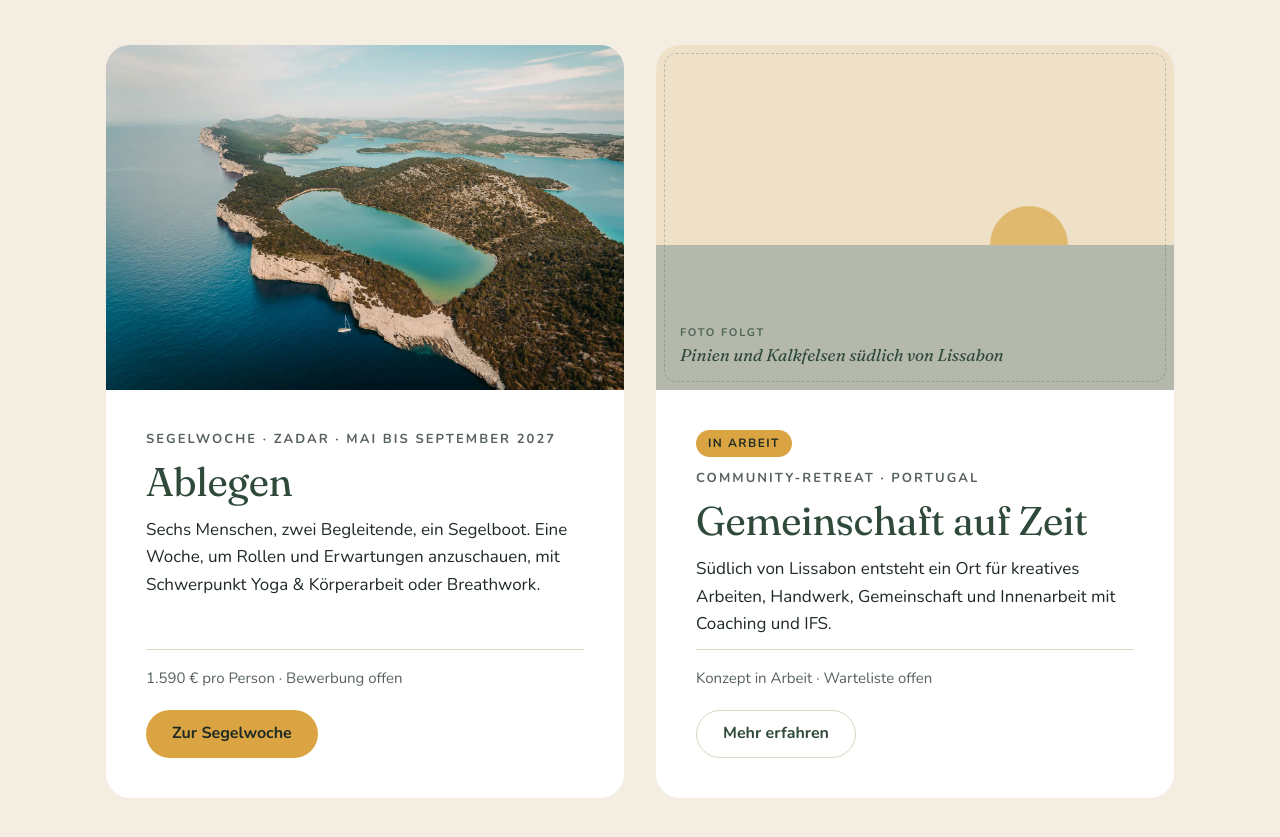
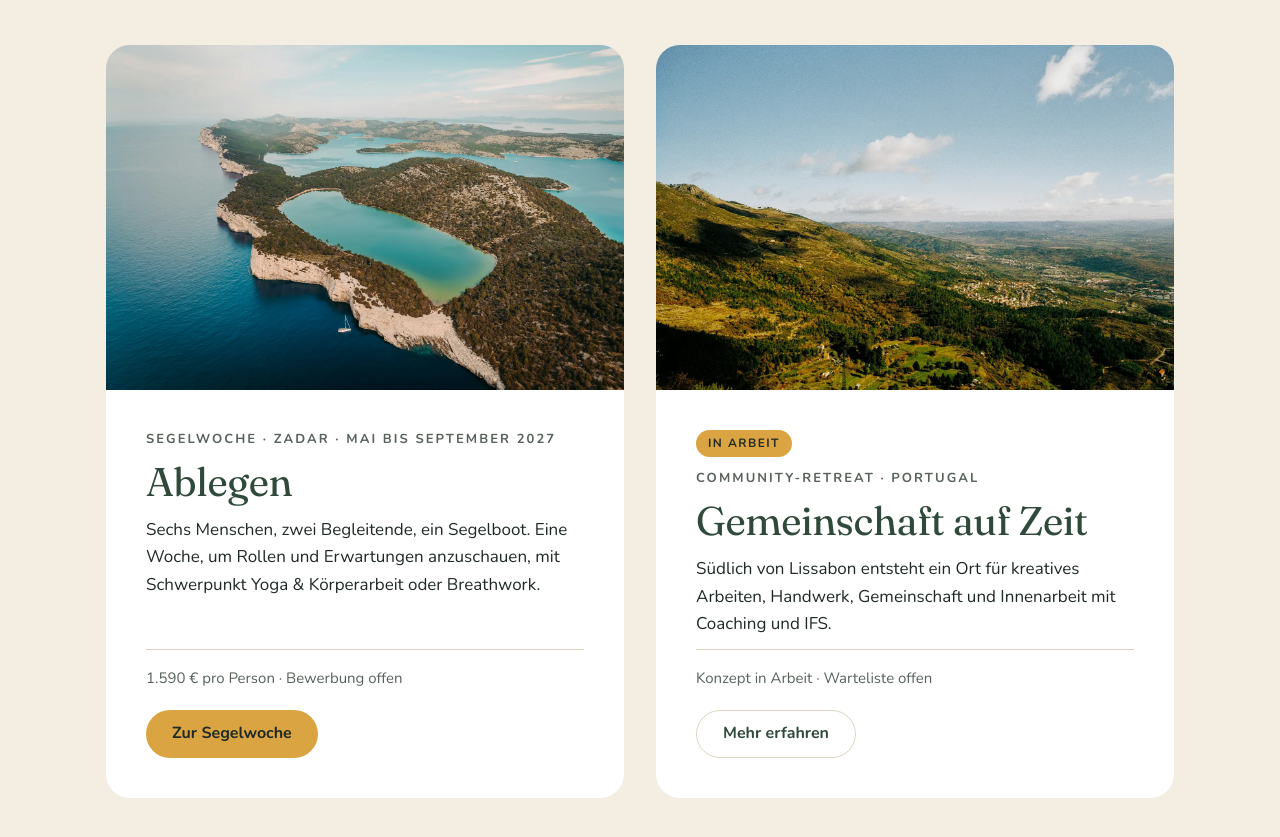
Before and after one commit to asaloa/asaloa-website, a plain HTML site: page index.html in a window 1280 px wide. Shown: the part 933-1770 px from the top of the page. Drawn offline with Linux system fonts and the light colour scheme.

Commit message:
Foto für Startseiten-Karte Community-Retreat (start-portugal)
Grüne Hügel in Portugal von Enfocus Collective, Unsplash-Lizenz, Filmrand entfernt
https://unsplash.com/photos/Zkk-iHdJw-o

Co-Authored-By: Claude Opus 5.5 <noreply@anthropic.com>
Claude-Session: https://claude.ai/code/session_01S7jktvVxKvDmHaxzH7P6eu

```diff
--- a/index.html
+++ b/index.html
@@ -64,7 +64,7 @@
           </div>
         </article>
         <article class="offer">
-          <figure class="bild r-3x2 t-land" data-bild="start-portugal"><div class="bild-platz" role="img" aria-label="Platzhalter für ein Foto: Pinien und Kalkfelsen südlich von Lissabon"><span class="bild-tag">Foto folgt</span><span class="bild-motiv">Pinien und Kalkfelsen südlich von Lissabon</span></div></figure>
+          <figure class="bild r-3x2 t-land" data-bild="start-portugal"><img src="img/start-portugal.webp" alt="Grüne Hügel und ein weites Tal in Portugal im warmen Nachmittagslicht" width="1600" height="1067" loading="lazy"></figure>
           <div class="offer-body">
             <span class="badge">In Arbeit</span>
             <span class="label">Community-Retreat · Portugal</span>
```
Also changed, not shown: img/start-portugal.webp (added).
